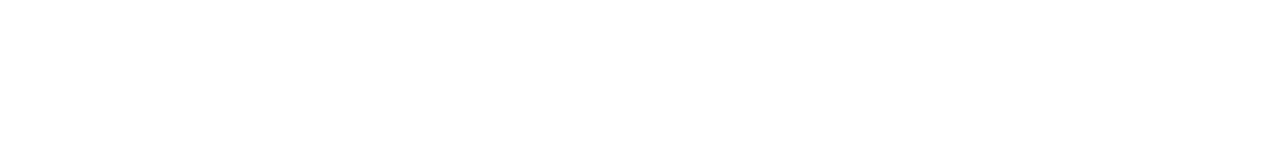
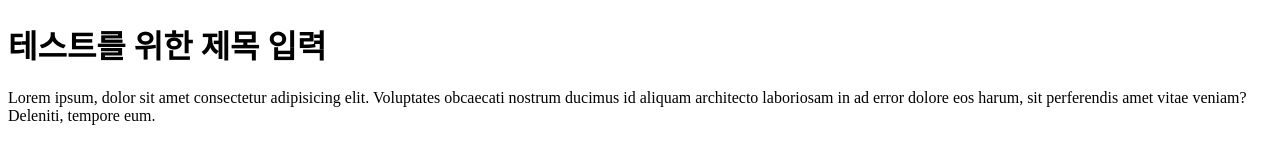
Before and after one commit to hyunjun0414/remote_app2023, a plain HTML site: page index.html in a window 1280 px wide. Drawn offline with Linux system fonts and the light colour scheme.

Commit message:
index.html 기본 문서 작성
h1, p 태그를 사용하여 문서를 작성 수정함

```diff
--- a/index.html
+++ b/index.html
@@ -6,6 +6,10 @@
   <title>Document</title>
 </head>
 <body>
-
+  <h1>테스트를 위한 제목 입력</h1>
+  <p>Lorem ipsum, dolor sit amet consectetur adipisicing elit.
+    Voluptates obcaecati nostrum ducimus id aliquam architecto
+    laboriosam in ad error dolore eos harum, sit perferendis amet vitae
+    veniam? Deleniti, tempore eum.</p>
 </body>
 </html>
```
